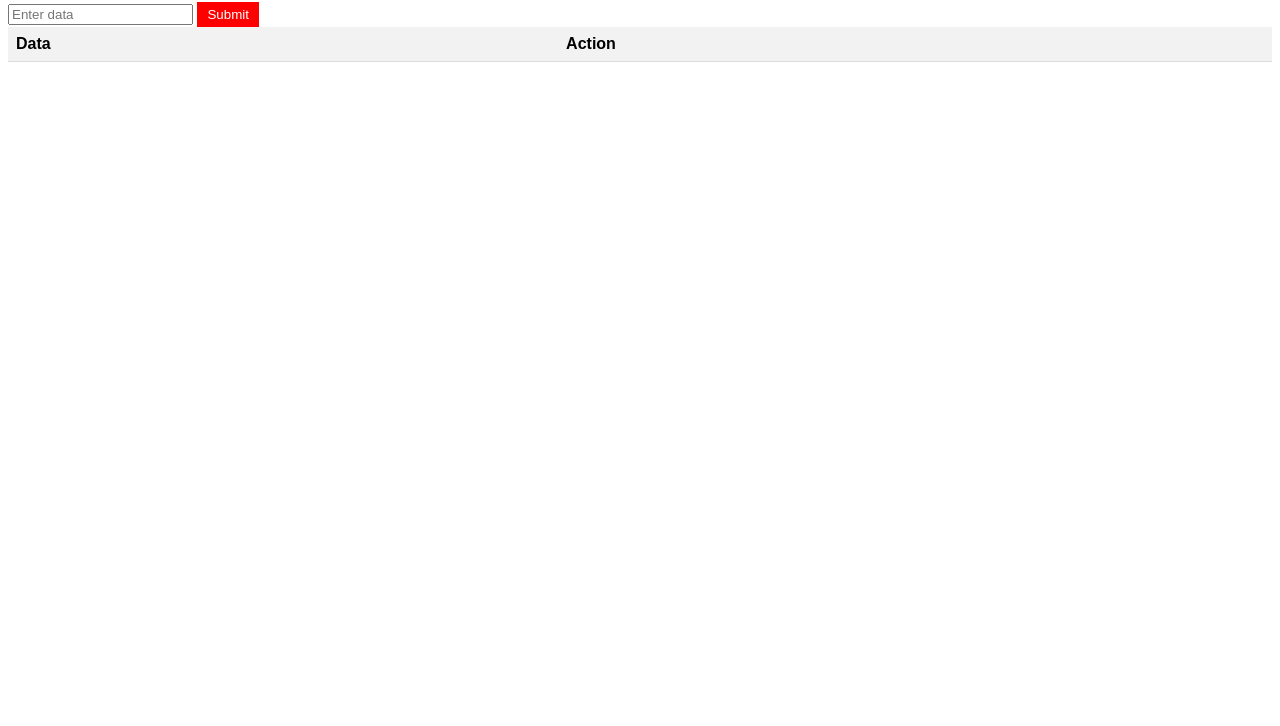
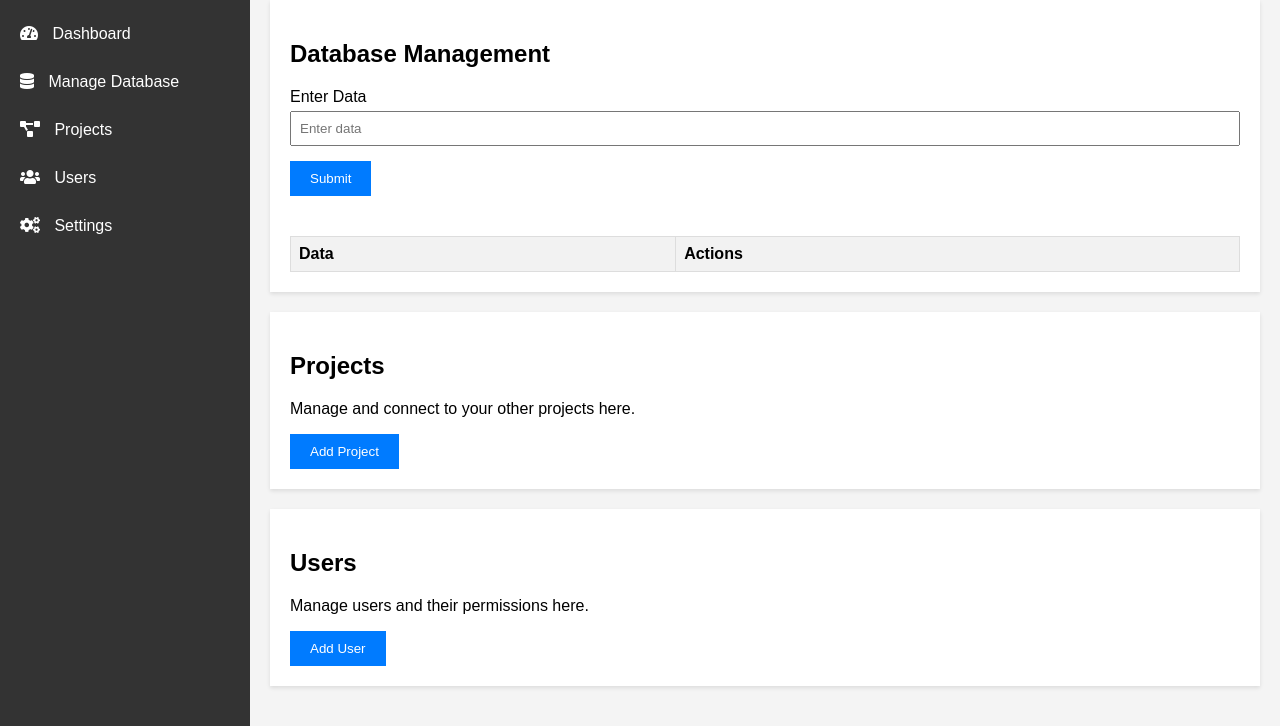
Before and after one commit to gauravprajapati23/Realtime-Database, a website: page admin/index.html in a window 1280 px wide. Shown: the part 78-804 px from the top of the page. Drawn offline with nearby package versions, Linux system fonts and the light colour scheme; no server answers.

Commit message:
Update index.html

```diff
--- a/admin/index.html
+++ b/admin/index.html
@@ -1,55 +1,162 @@
 <!DOCTYPE html>
-<html>
+<html lang="en">
 <head>
+  <meta charset="UTF-8">
+  <meta name="viewport" content="width=device-width, initial-scale=1.0">
   <title>Admin Panel</title>
-  <script src="/socket.io/socket.io.js"></script>
+  <link rel="stylesheet" href="https://cdnjs.cloudflare.com/ajax/libs/font-awesome/5.15.3/css/all.min.css">
   <style>
     body {
       font-family: Arial, sans-serif;
+      background-color: #f4f4f4;
+      margin: 0;
+      padding: 0;
+    }
+    .container {
+      display: flex;
+    }
+    .sidebar {
+      width: 250px;
+      background-color: #333;
+      color: #fff;
+      height: 100vh;
+      position: fixed;
+      top: 0;
+      left: 0;
+      padding-top: 20px;
+    }
+    .sidebar h2 {
+      text-align: center;
+      margin-bottom: 20px;
+      font-size: 24px;
+    }
+    .sidebar ul {
+      list-style: none;
+      padding: 0;
+    }
+    .sidebar ul li {
+      padding: 15px 20px;
+      cursor: pointer;
+    }
+    .sidebar ul li:hover {
+      background-color: #575757;
+    }
+    .sidebar ul li i {
+      margin-right: 10px;
+    }
+    .main-content {
+      margin-left: 250px;
+      padding: 20px;
+      flex: 1;
+    }
+    .main-content h1 {
+      margin-top: 0;
+    }
+    .card {
+      background-color: #fff;
+      padding: 20px;
+      margin-bottom: 20px;
+      box-shadow: 0 2px 4px rgba(0,0,0,0.1);
+    }
+    .table-container {
+      overflow-x: auto;
+      margin-top: 20px;
     }
     table {
       width: 100%;
       border-collapse: collapse;
+      margin-top: 20px;
+    }
+    table, th, td {
+      border: 1px solid #ddd;
     }
     th, td {
       padding: 8px;
       text-align: left;
-      border-bottom: 1px solid #ddd;
     }
     th {
       background-color: #f2f2f2;
     }
-    tr:hover {
-      background-color: #f5f5f5;
-    }
-    button {
-      padding: 5px 10px;
+    .btn {
+      padding: 10px 20px;
       color: white;
-      background-color: red;
+      background-color: #007bff;
       border: none;
       cursor: pointer;
+      margin-right: 10px;
     }
-    button:hover {
+    .btn:hover {
+      background-color: #0056b3;
+    }
+    .btn-danger {
+      background-color: red;
+    }
+    .btn-danger:hover {
       background-color: darkred;
+    }
+    .form-group {
+      margin-bottom: 15px;
+    }
+    .form-group label {
+      display: block;
+      margin-bottom: 5px;
+    }
+    .form-group input, .form-group textarea {
+      width: 100%;
+      padding: 8px;
+      box-sizing: border-box;
     }
   </style>
 </head>
 <body>
-  <h1>Admin Panel</h1>
+  <div class="container">
+    <div class="sidebar">
+      <h2>Admin Panel</h2>
+      <ul>
+        <li><i class="fas fa-tachometer-alt"></i> Dashboard</li>
+        <li><i class="fas fa-database"></i> Manage Database</li>
+        <li><i class="fas fa-project-diagram"></i> Projects</li>
+        <li><i class="fas fa-users"></i> Users</li>
+        <li><i class="fas fa-cogs"></i> Settings</li>
+      </ul>
+    </div>
+    <div class="main-content">
+      <h1>Dashboard</h1>
+      <div class="card">
+        <h2>Database Management</h2>
         <form id="dataForm">
+          <div class="form-group">
+            <label for="dataInput">Enter Data</label>
             <input type="text" id="dataInput" placeholder="Enter data" required>
-    <button type="submit">Submit</button>
+          </div>
+          <button type="submit" class="btn">Submit</button>
         </form>
+        <div class="table-container">
           <table>
             <thead>
               <tr>
                 <th>Data</th>
-        <th>Action</th>
+                <th>Actions</th>
               </tr>
             </thead>
             <tbody id="dataList"></tbody>
           </table>
+        </div>
+      </div>
+      <div class="card">
+        <h2>Projects</h2>
+        <p>Manage and connect to your other projects here.</p>
+        <button class="btn">Add Project</button>
+      </div>
+      <div class="card">
+        <h2>Users</h2>
+        <p>Manage users and their permissions here.</p>
+        <button class="btn">Add User</button>
+      </div>
+    </div>
+  </div>
 
+  <script src="/socket.io/socket.io.js"></script>
   <script>
     const socket = io();
 
@@ -72,8 +179,8 @@
       row.innerHTML = `
         <td contenteditable="true">${data.data}</td>
         <td>
-          <button onclick="deleteData('${data._id}')">Delete</button>
-          <button onclick="updateData('${data._id}', this)">Update</button>
+          <button class="btn btn-danger" onclick="deleteData('${data._id}')">Delete</button>
+          <button class="btn" onclick="updateData('${data._id}', this)">Update</button>
         </td>
       `;
       dataList.appendChild(row);
```
Lines whose indentation alone changed are shown as unchanged.
